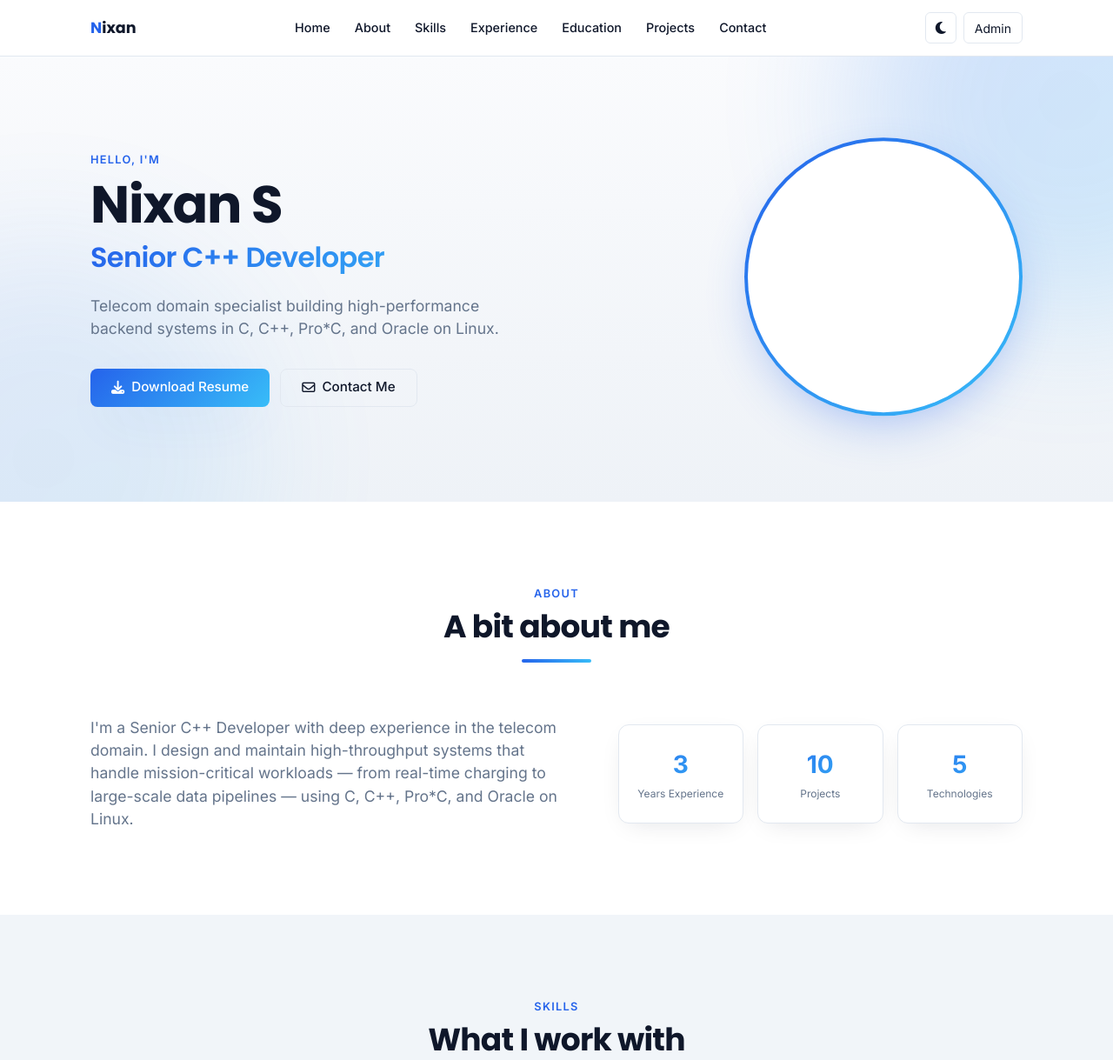
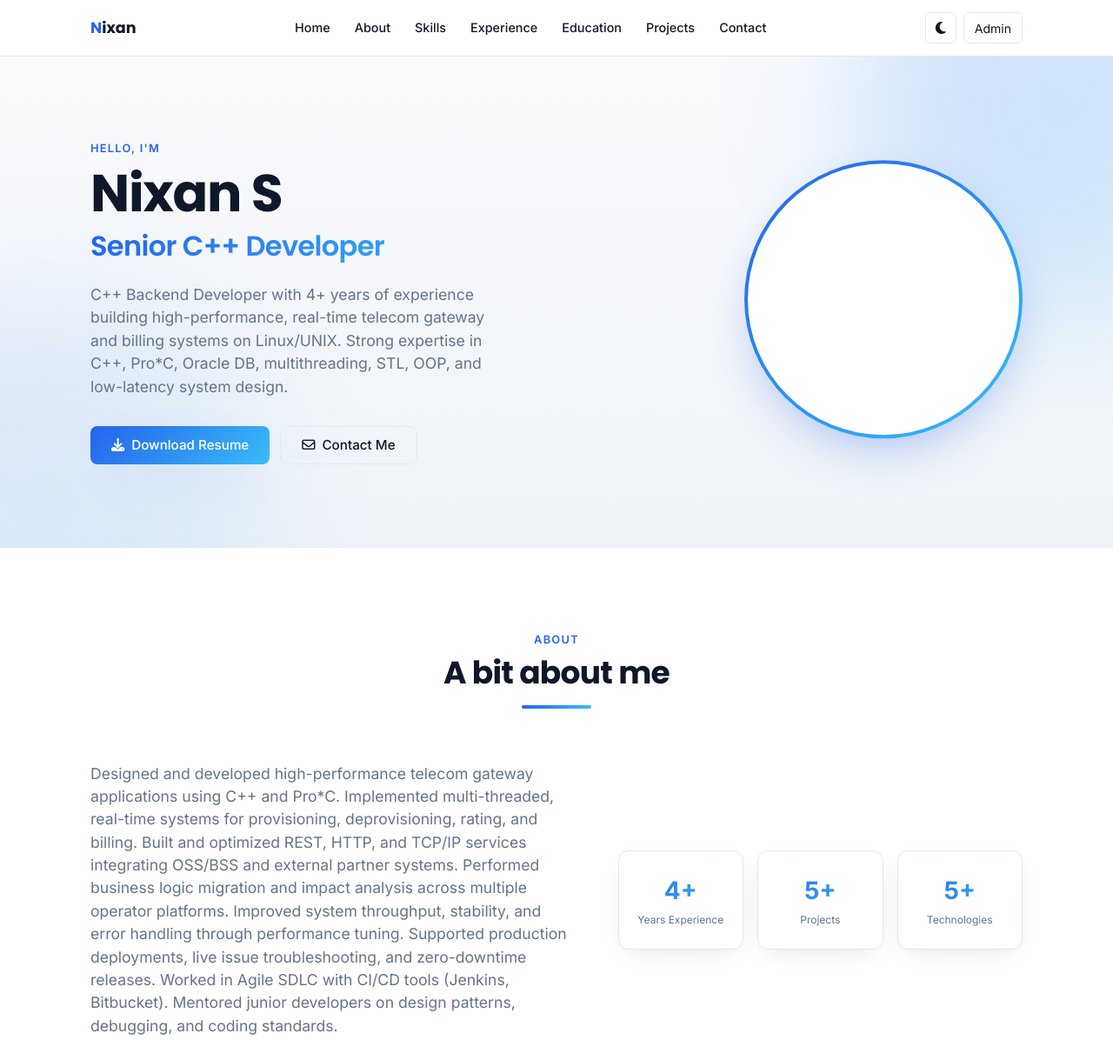
Before and after one commit to nixa25pre/portfolio, a plain HTML site: page index.html in a window 1280 px wide. Shown: the top 1219 px of the page at 87% size. Drawn offline with Linux system fonts and the light colour scheme; no server answers.

Commit message:
details updated

```diff
--- a/index.html
+++ b/index.html
@@ -56,8 +56,7 @@
         <h1 class="hero__name">Nixan S</h1>
         <h2 class="hero__title text-gradient">Senior C++ Developer</h2>
         <p class="hero__desc">
-          Telecom domain specialist building high-performance backend systems
-          in C, C++, Pro*C, and Oracle on Linux.
+          C++ Backend Developer with 4+ years of experience building high-performance, real-time telecom gateway and billing systems on Linux/UNIX. Strong expertise in C++, Pro*C, Oracle DB, multithreading, STL, OOP, and low-latency system design.
         </p>
         <div class="hero__cta">
           <button id="downloadResumeBtn" class="btn btn-primary">
@@ -73,6 +72,13 @@
           <div class="avatar-inner text-gradient">NS</div>
         </div>
       </div>
+      <!-- <div class="hero__avatar fade-in">
+      <div class="avatar-ring">
+        <div class="avatar-inner">
+          <img src="assets/images/profile.jpg" alt="Nixan Profile" class="profile-image">
+        </div>
+      </div> -->
+    </div>
     </div>
   </section>
 
@@ -86,15 +92,12 @@
       </div>
       <div class="about__grid">
         <p class="about__text">
-          I'm a Senior C++ Developer with deep experience in the telecom
-          domain. I design and maintain high-throughput systems that handle
-          mission-critical workloads — from real-time charging to large-scale
-          data pipelines — using C, C++, Pro*C, and Oracle on Linux.
+          Designed and developed high-performance telecom gateway applications using C++ and Pro*C. Implemented multi-threaded, real-time systems for provisioning, deprovisioning, rating, and billing. Built and optimized REST, HTTP, and TCP/IP services integrating OSS/BSS and external partner systems. Performed business logic migration and impact analysis across multiple operator platforms. Improved system throughput, stability, and error handling through performance tuning. Supported production deployments, live issue troubleshooting, and zero-downtime releases. Worked in Agile SDLC with CI/CD tools (Jenkins, Bitbucket). Mentored junior developers on design patterns, debugging, and coding standards.
         </p>
         <div class="stats">
-          <div class="stat-card"><div class="stat-card__v text-gradient" data-count="3">0</div><div class="stat-card__l">Years Experience</div></div>
-          <div class="stat-card"><div class="stat-card__v text-gradient" data-count="10">0</div><div class="stat-card__l">Projects</div></div>
-          <div class="stat-card"><div class="stat-card__v text-gradient" data-count="5">0</div><div class="stat-card__l">Technologies</div></div>
+          <div class="stat-card"><div class="stat-card__v text-gradient" data-count="4">4+</div><div class="stat-card__l">Years Experience</div></div>
+          <div class="stat-card"><div class="stat-card__v text-gradient" data-count="5">5+</div><div class="stat-card__l">Projects</div></div>
+          <div class="stat-card"><div class="stat-card__v text-gradient" data-count="5">5+</div><div class="stat-card__l">Technologies</div></div>
         </div>
       </div>
     </div>
@@ -199,7 +202,7 @@
 
   <footer class="footer">
     <div class="container text-center">
-      © <span id="year"></span> Nixan S. Built with care.
+      © <span id="year"></span> Nixan S.
     </div>
   </footer>
 
```
